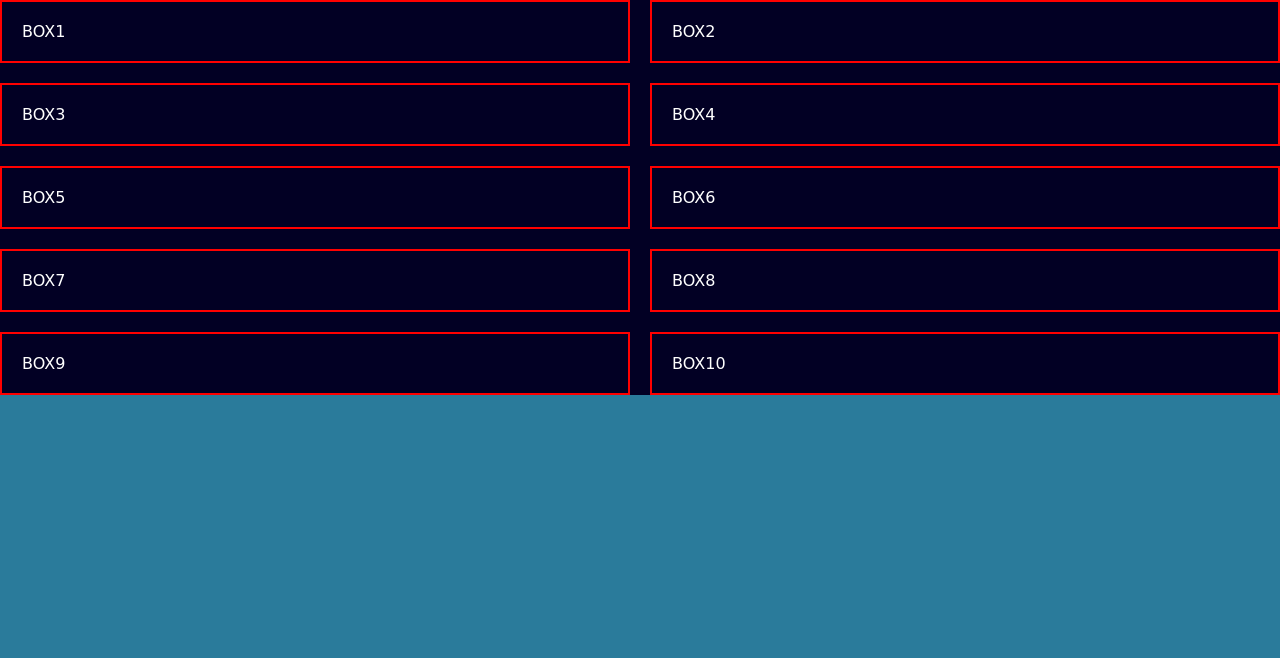
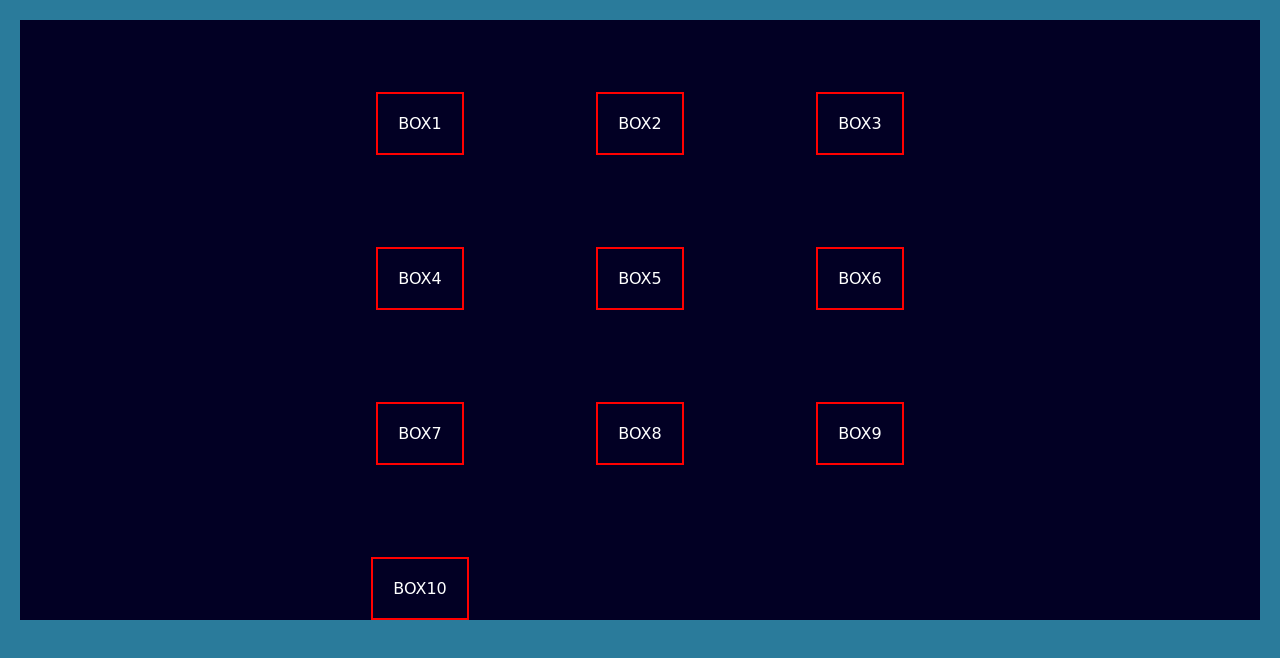
Before and after one commit to Muhammad11-Azhar/Grid-Part1, a plain HTML site: page index.html in a window 1280 px wide. Drawn offline with Linux system fonts and the light colour scheme.

Commit message:
Grid Complete Parent Properties

```diff
--- a/style.css
+++ b/style.css
@@ -8,13 +8,20 @@ body{
 background: #2A7B9B;
 
 }
+/* ye sari properties parent ki hai... */
 .container{
     max-width: 1350px;
+    height: 600px;
     background: #020024;
     color: white;
     display: grid;
-    grid-template-columns:1fr 1fr;
+    justify-content: center;
+    /* align-content:space-between; */
+    justify-items: center;
+    align-items: end;
+    grid-template-columns:200px 200px 200px;
     gap: 20px;
+    margin: 20px;
     /* grid-template-rows: 100px 200px 100px 200px; */
 
 }
```
Also changed, not shown: index.html (+10 -4 lines).
